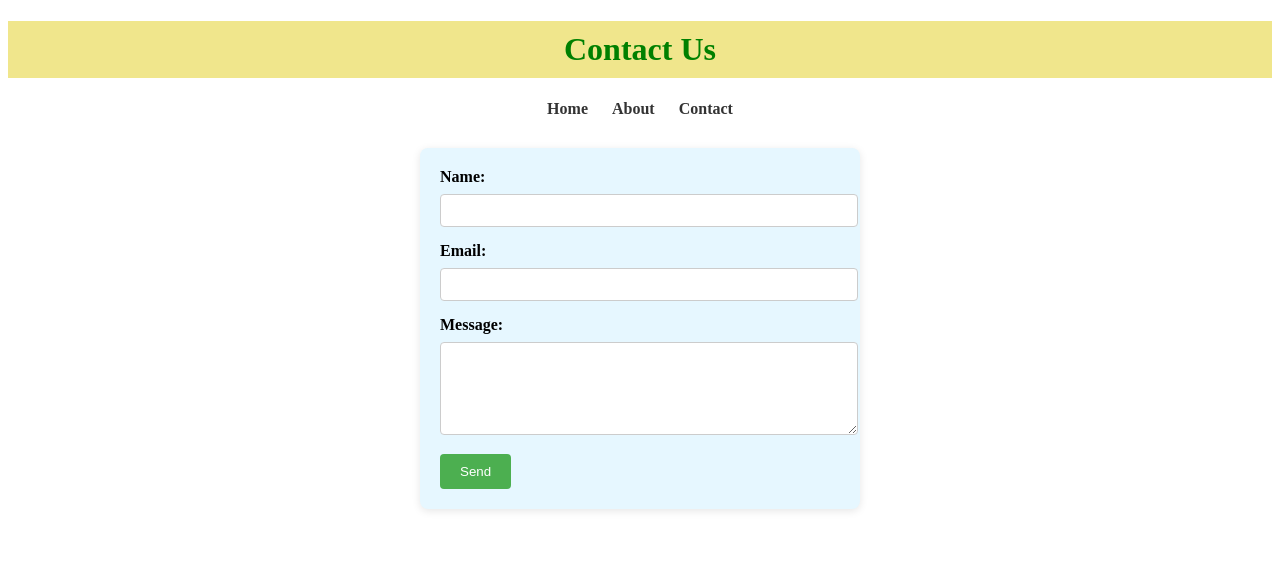
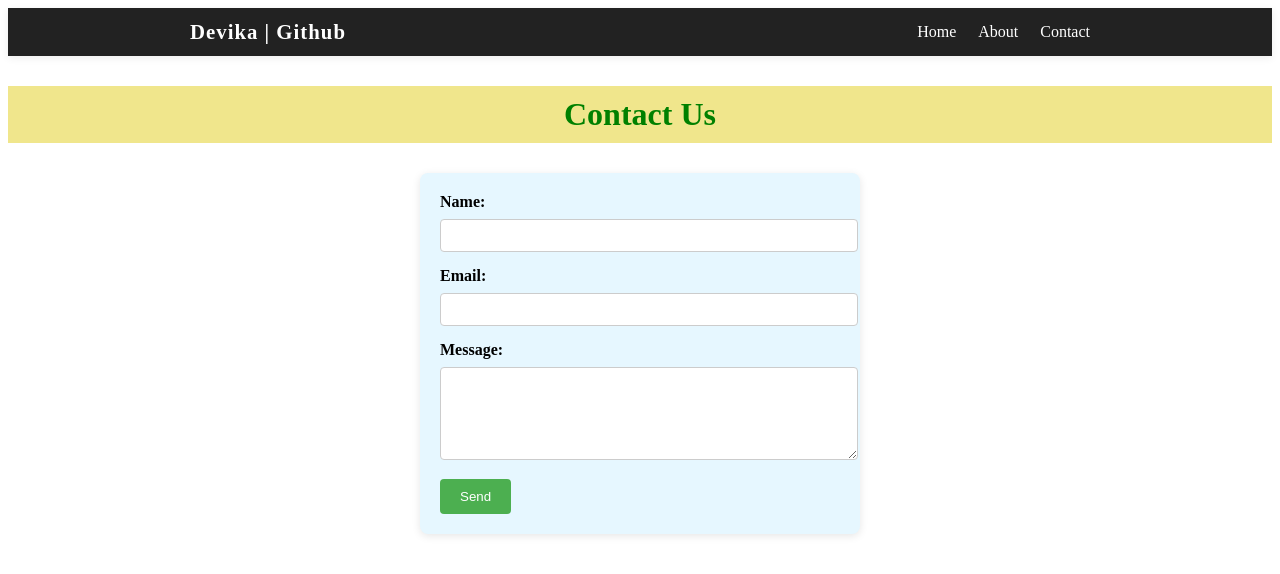
Before and after one commit to devikabomble2-droid/GITHUB, a plain HTML site: page contact.html in a window 1280 px wide. Drawn offline with Linux system fonts and the light colour scheme.

Commit message:
added file

```diff
--- a/contact.html
+++ b/contact.html
@@ -42,28 +42,51 @@
         button:hover {
             background-color: #45a049;
         }
-        .nav {
-            text-align: center;
-            margin-top: 20px;
+        .navbar {
+            background-color: #222;
+            padding: 12px 0;
+            box-shadow: 0 2px 8px rgba(0,0,0,0.07);
+            margin-bottom: 30px;
         }
-        .nav a {
-            margin: 0 10px;
+        .navbar-container {
+            max-width: 900px;
+            margin: 0 auto;
+            display: flex;
+            align-items: center;
+            justify-content: space-between;
+            padding: 0 20px;
+        }
+        .navbar-brand {
+            color: #fff;
+            font-size: 1.3em;
+            font-weight: bold;
+            letter-spacing: 1px;
+        }
+        .navbar-links a {
+            color: #fff;
             text-decoration: none;
-            color: #333;
-            font-weight: bold;
+            margin-left: 18px;
+            font-size: 1em;
+            font-weight: 500;
+            transition: color 0.2s;
         }
-        .nav a:hover {
+        .navbar-links a:hover {
             color: #4CAF50;
         }
     </style>
 </head>
 <body>
+    <nav class="navbar">
+        <div class="navbar-container">
+            <span class="navbar-brand">Devika | Github</span>
+            <div class="navbar-links">
+                <a href="index.html">Home</a>
+                <a href="about.html">About</a>
+                <a href="contact.html">Contact</a>
+            </div>
+        </div>
+    </nav>
     <h1>Contact Us</h1>
-    <div class="nav">
-        <a href="index.html">Home</a>
-        <a href="about.html">About</a>
-        <a href="contact.html">Contact</a>
-    </div>
     <form>
         <label for="name">Name:</label>
         <input type="text" id="name" name="name" required>
```
